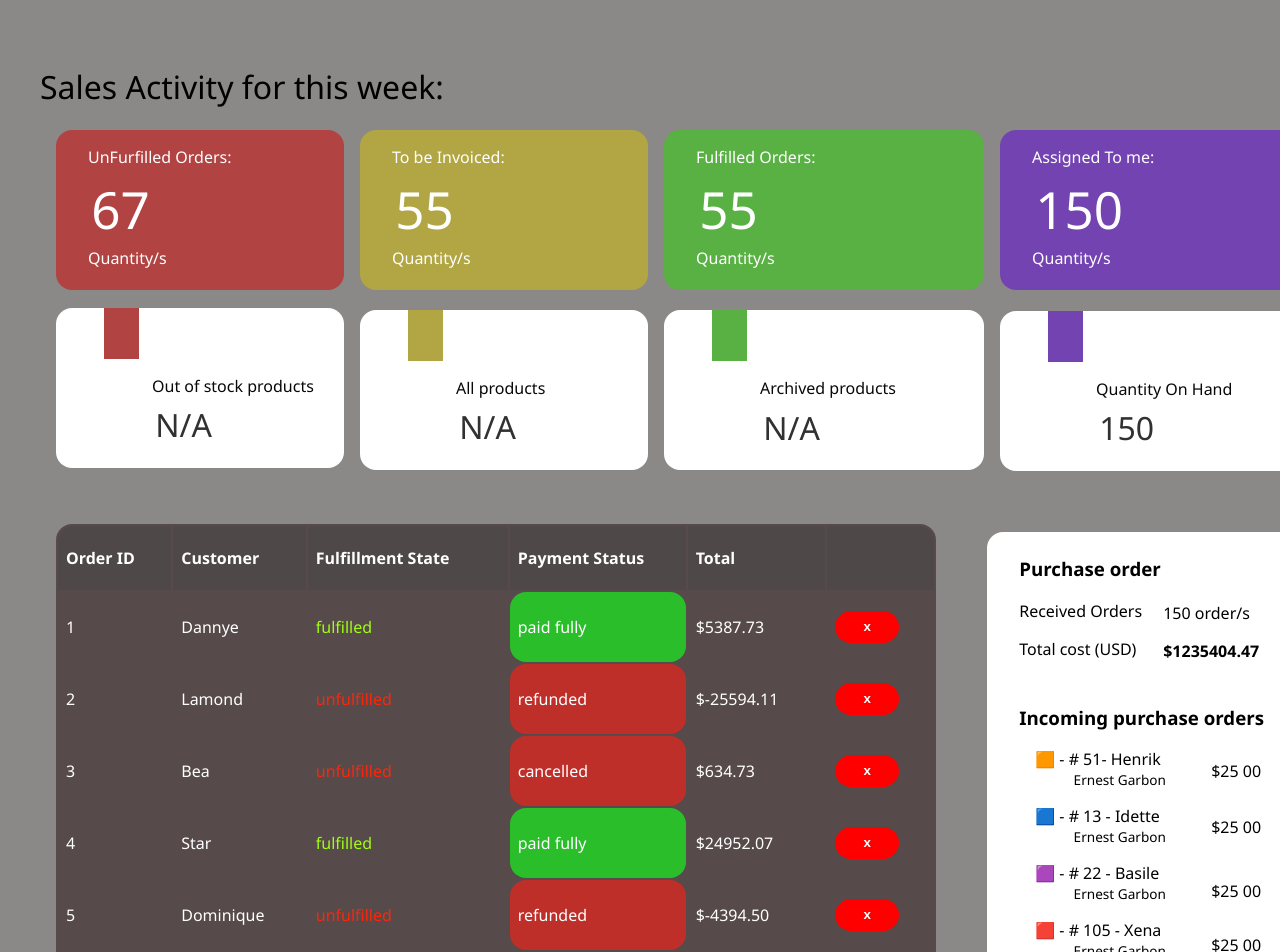
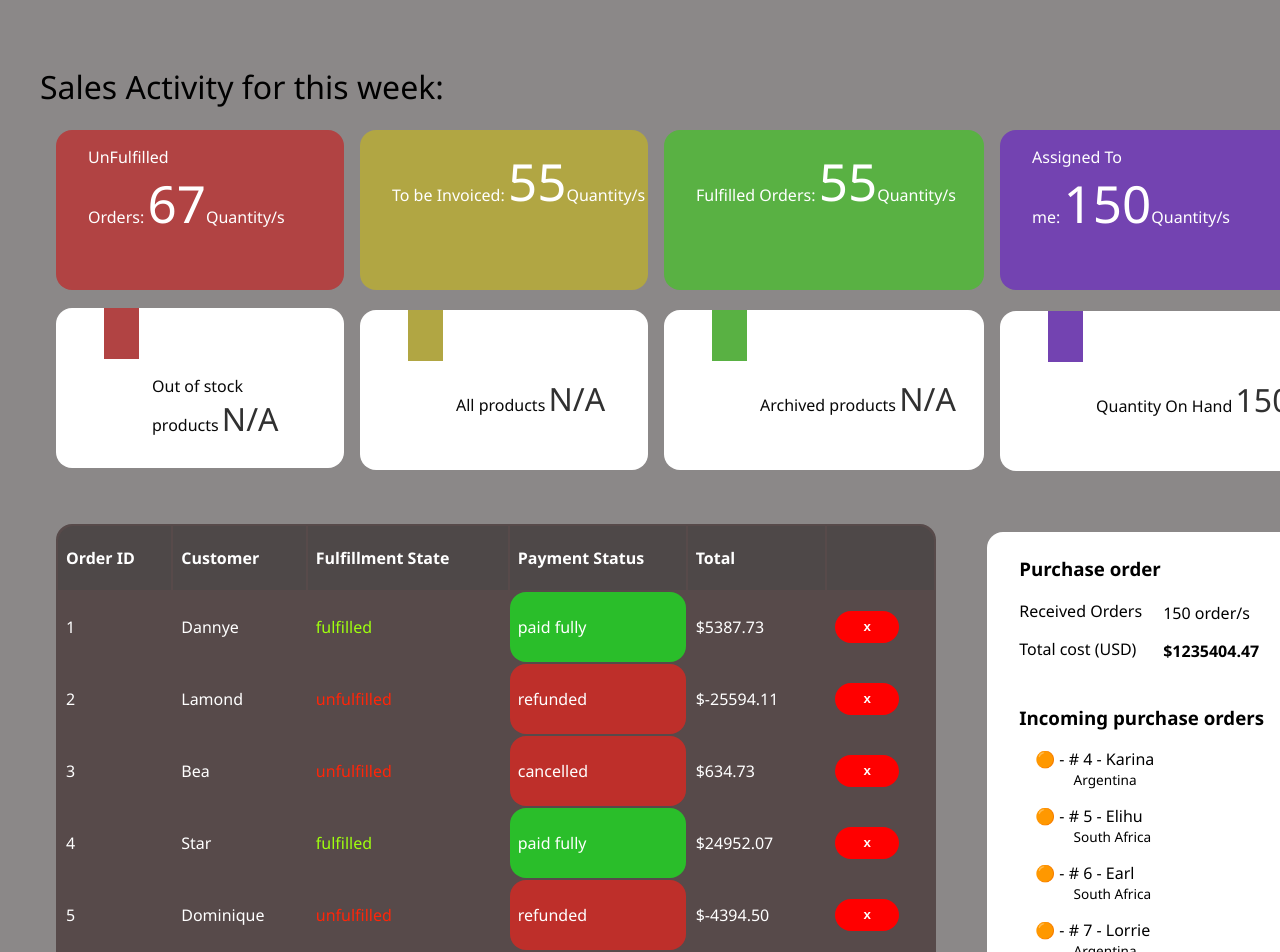
Before and after one commit to YungPharaoh65/SalesActivity-page, a React (Vite) app: page / in a window 1280 px wide. Shown: the top 952 px of the page. Built offline with nearby package versions, Linux system fonts and the light colour scheme.

Commit message:
created FILE_DATA and made changes in Header.jsx

```diff
--- /dev/null
+++ b/src/FILE_DATA.json
@@ -0,0 +1,100 @@
+[{"order_id":1,"first_name":"Doris","area":"Argentina"},
+{"order_id":2,"first_name":"Thelma","area":"Argentina"},
+{"order_id":3,"first_name":"Brigitte","area":"Argentina"},
+{"order_id":4,"first_name":"Karina","area":"Argentina"},
+{"order_id":5,"first_name":"Elihu","area":"South Africa"},
+{"order_id":6,"first_name":"Earl","area":"South Africa"},
+{"order_id":7,"first_name":"Lorrie","area":"Argentina"},
+{"order_id":8,"first_name":"Tabina","area":"Sri Lanka"},
+{"order_id":9,"first_name":"Alair","area":"South Africa"},
+{"order_id":10,"first_name":"Griffie","area":"Costa Rica"},
+{"order_id":11,"first_name":"Bastian","area":"Argentina"},
+{"order_id":12,"first_name":"Brade","area":"Bolivia"},
+{"order_id":13,"first_name":"Alan","area":"Argentina"},
+{"order_id":14,"first_name":"Barby","area":"South Africa"},
+{"order_id":15,"first_name":"Mignonne","area":"Argentina"},
+{"order_id":16,"first_name":"Wade","area":"Bolivia"},
+{"order_id":17,"first_name":"Rose","area":"Namibia"},
+{"order_id":18,"first_name":"Hamel","area":"Sri Lanka"},
+{"order_id":19,"first_name":"Arabela","area":"Sri Lanka"},
+{"order_id":20,"first_name":"Jeannie","area":"Bolivia"},
+{"order_id":21,"first_name":"Dion","area":"Argentina"},
+{"order_id":22,"first_name":"Terencio","area":"South Africa"},
+{"order_id":23,"first_name":"Anastasia","area":"Argentina"},
+{"order_id":24,"first_name":"Berni","area":"Bolivia"},
+{"order_id":25,"first_name":"Chloette","area":"Argentina"},
+{"order_id":26,"first_name":"Shari","area":"Sri Lanka"},
+{"order_id":27,"first_name":"Siusan","area":"Argentina"},
+{"order_id":28,"first_name":"Hal","area":"South Africa"},
+{"order_id":29,"first_name":"Darin","area":"Argentina"},
+{"order_id":30,"first_name":"Christal","area":"Costa Rica"},
+{"order_id":31,"first_name":"Jo ann","area":"South Africa"},
+{"order_id":32,"first_name":"Coral","area":"South Africa"},
+{"order_id":33,"first_name":"Fredi","area":"South Africa"},
+{"order_id":34,"first_name":"Tanner","area":"Bolivia"},
+{"order_id":35,"first_name":"Kevyn","area":"Bolivia"},
+{"order_id":36,"first_name":"Muire","area":"Argentina"},
+{"order_id":37,"first_name":"Norene","area":"Argentina"},
+{"order_id":38,"first_name":"Berri","area":"Costa Rica"},
+{"order_id":39,"first_name":"Melita","area":"Argentina"},
+{"order_id":40,"first_name":"Wilt","area":"Argentina"},
+{"order_id":41,"first_name":"Cory","area":"South Africa"},
+{"order_id":42,"first_name":"Francene","area":"Argentina"},
+{"order_id":43,"first_name":"Valentino","area":"South Africa"},
+{"order_id":44,"first_name":"Tania","area":"Argentina"},
+{"order_id":45,"first_name":"Salome","area":"Bolivia"},
+{"order_id":46,"first_name":"Wallie","area":"Argentina"},
+{"order_id":47,"first_name":"Angelica","area":"Argentina"},
+{"order_id":48,"first_name":"Veriee","area":"Argentina"},
+{"order_id":49,"first_name":"Mollee","area":"Argentina"},
+{"order_id":50,"first_name":"Idalina","area":"Argentina"},
+{"order_id":51,"first_name":"Vivien","area":"Argentina"},
+{"order_id":52,"first_name":"Andriana","area":"Sri Lanka"},
+{"order_id":53,"first_name":"Giusto","area":"Namibia"},
+{"order_id":54,"first_name":"Max","area":"Botswana"},
+{"order_id":55,"first_name":"Kelsey","area":"Argentina"},
+{"order_id":56,"first_name":"Stacey","area":"Argentina"},
+{"order_id":57,"first_name":"Lyndsay","area":"Argentina"},
+{"order_id":58,"first_name":"Emmaline","area":"South Africa"},
+{"order_id":59,"first_name":"Ashil","area":"Argentina"},
+{"order_id":60,"first_name":"Kaela","area":"Argentina"},
+{"order_id":61,"first_name":"Ree","area":"South Africa"},
+{"order_id":62,"first_name":"Georgena","area":"Bolivia"},
+{"order_id":63,"first_name":"Everard","area":"South Africa"},
+{"order_id":64,"first_name":"Elliott","area":"Costa Rica"},
+{"order_id":65,"first_name":"Osborn","area":"Costa Rica"},
+{"order_id":66,"first_name":"Glennis","area":"Argentina"},
+{"order_id":67,"first_name":"Barbe","area":"Argentina"},
+{"order_id":68,"first_name":"Giles","area":"Argentina"},
+{"order_id":69,"first_name":"Ainslie","area":"South Africa"},
+{"order_id":70,"first_name":"Sapphira","area":"Argentina"},
+{"order_id":71,"first_name":"Norbie","area":"Argentina"},
+{"order_id":72,"first_name":"Herby","area":"Argentina"},
+{"order_id":73,"first_name":"Morgun","area":"Argentina"},
+{"order_id":74,"first_name":"Tuck","area":"Argentina"},
+{"order_id":75,"first_name":"Allina","area":"Argentina"},
+{"order_id":76,"first_name":"Sandy","area":"Bolivia"},
+{"order_id":77,"first_name":"Raychel","area":"Costa Rica"},
+{"order_id":78,"first_name":"Orelie","area":"Argentina"},
+{"order_id":79,"first_name":"Barbara","area":"Argentina"},
+{"order_id":80,"first_name":"Lyell","area":"Argentina"},
+{"order_id":81,"first_name":"Ryon","area":"Argentina"},
+{"order_id":82,"first_name":"Dorie","area":"Argentina"},
+{"order_id":83,"first_name":"Dean","area":"Argentina"},
+{"order_id":84,"first_name":"Tomi","area":"South Africa"},
+{"order_id":85,"first_name":"Anastasia","area":"Argentina"},
+{"order_id":86,"first_name":"Feodor","area":"South Africa"},
+{"order_id":87,"first_name":"Dougy","area":"South Africa"},
+{"order_id":88,"first_name":"Mae","area":"Argentina"},
+{"order_id":89,"first_name":"Bradney","area":"South Africa"},
+{"order_id":90,"first_name":"Bobbie","area":"Namibia"},
+{"order_id":91,"first_name":"Mira","area":"South Africa"},
+{"order_id":92,"first_name":"Wilone","area":"Argentina"},
+{"order_id":93,"first_name":"Nessie","area":"Argentina"},
+{"order_id":94,"first_name":"Sib","area":"Argentina"},
+{"order_id":95,"first_name":"Delphinia","area":"Argentina"},
+{"order_id":96,"first_name":"Trumaine","area":"Austria"},
+{"order_id":97,"first_name":"Tessa","area":"Argentina"},
+{"order_id":98,"first_name":"Gail","area":"Bolivia"},
+{"order_id":99,"first_name":"Ashleigh","area":"Argentina"},
+{"order_id":100,"first_name":"Amaleta","area":"South Africa"}]
--- a/src/Header/Header.jsx
+++ b/src/Header/Header.jsx
@@ -1,164 +1,140 @@
+import React, { useState, useEffect } from 'react';
+import styles from './Header.module.css';
+import FILE_DATA from '../FILE_DATA.json'; // Ensure this file is correctly imported
 
-import styles from './Header.module.css'
+function Header({ totalCost, unfulfilledCount, fulfilledCount, totalOrders }) {
+    const [index, setIndex] = useState(0);
 
-// ERROR AT LINE 58 :-(
+    useEffect(() => {
+        const interval = setInterval(() => {
+            setIndex((prevIndex) => (prevIndex + 1) % FILE_DATA.length);
+        }, 2000); // 2000 milliseconds = 2 seconds
 
-function Header({ totalCost, unfulfilledCount, fulfilledCount, totalOrders }){
+        return () => clearInterval(interval); // Cleanup on unmount
+    }, []);
 
+    const getOrderDataForTab = (tabIndex) => {
+        const dataIndex = (index + tabIndex) % FILE_DATA.length;
+        return FILE_DATA[dataIndex];
+    };
 
-    return(
+    return (
+        <header>
+            <br /><br />
+            <h1>Sales Activity for this week:</h1>
 
-        //first Row Boxes with colors
-        <header>
-
-            <br /><br />
-            <h1>Sales Activity for this week: </h1>
-
-            <div className={styles.box1}><p className={styles.text1}>UnFurfilled Orders: <p className={styles.number}>{unfulfilledCount}</p> Quantity/s</p></div>
+            <div className={styles.box1}>
+                <p className={styles.text1}>
+                    UnFulfilled Orders:
+                    <span className={styles.number}>{unfulfilledCount}</span>
+                    Quantity/s
+                </p>
+            </div>
 
             <div className={styles.moveyellow}>
                 <div className={styles.move2}>
-
-                <div className={styles.box2}><p className={styles.text1}>To be Invoiced: <p className={styles.number}>{fulfilledCount}</p> Quantity/s</p> </div>
+                    <div className={styles.box2}>
+                        <p className={styles.text1}>
+                            To be Invoiced:
+                            <span className={styles.number}>{fulfilledCount}</span>
+                            Quantity/s
+                        </p>
+                    </div>
                 </div>
             </div>
 
-
             <div className={styles.move2}>
-                <div className={styles.box3}><p className={styles.text1}>Fulfilled Orders: <p className={styles.number}>{fulfilledCount}</p> Quantity/s</p> </div>
+                <div className={styles.box3}>
+                    <p className={styles.text1}>
+                        Fulfilled Orders:
+                        <span className={styles.number}>{fulfilledCount}</span>
+                        Quantity/s
+                    </p>
+                </div>
             </div>
 
             <div className={styles.move2}>
-                <div className={styles.box4}><p className={styles.text1}>Assigned To me: <p className={styles.number}>{totalOrders}</p> Quantity/s</p> </div>
+                <div className={styles.box4}>
+                    <p className={styles.text1}>
+                        Assigned To me:
+                        <span className={styles.number}>{totalOrders}</span>
+                        Quantity/s
+                    </p>
+                </div>
             </div>
 
-            {/* Second Row Boxes  with Info */}  {/* Second Row Boxes  with Info */}  {/* Second Row Boxes  with Info */}  {/* Second Row Boxes  with Info */}
-            {/* Second Row Boxes  with Info */}  {/* Second Row Boxes  with Info */}  {/* Second Row Boxes  with Info */}  {/* Second Row Boxes  with Info */}  {/* Second Row Boxes  with Info */}
             <br />
-            <div className={styles.box11}><div className={styles.smallbox11}></div> <p className={styles.text11}>Out of stock products <p className={styles.number1}>N/A</p> </p></div>
- <br />
-            <div className={styles.move21}>
-            <div className={styles.box21}><div className={styles.smallbox21}></div><p className={styles.text11}>All products <p className={styles.number1}>N/A</p> </p> </div>
+            <div className={styles.box11}>
+                <div className={styles.smallbox11}></div>
+                <p className={styles.text11}>
+                    Out of stock products
+                    <span className={styles.number1}>N/A</span>
+                </p>
             </div>
             <br />
             <div className={styles.move21}>
-            <div className={styles.box31}><div className={styles.smallbox31}></div><p className={styles.text11}>Archived products <p className={styles.number1}>N/A</p> </p> </div>
+                <div className={styles.box21}>
+                    <div className={styles.smallbox21}></div>
+                    <p className={styles.text11}>
+                        All products
+                        <span className={styles.number1}>N/A</span>
+                    </p>
+                </div>
             </div>
             <br />
             <div className={styles.move21}>
-            <div className={styles.box41}><div className={styles.smallbox41}></div><p className={styles.text11}>Quantity On Hand <p className={styles.number1}>{totalOrders}</p> </p> </div>
+                <div className={styles.box31}>
+                    <div className={styles.smallbox31}></div>
+                    <p className={styles.text11}>
+                        Archived products
+                        <span className={styles.number1}>N/A</span>
+                    </p>
+                </div>
+            </div>
+            <br />
+            <div className={styles.move21}>
+                <div className={styles.box41}>
+                    <div className={styles.smallbox41}></div>
+                    <p className={styles.text11}>
+                        Quantity On Hand
+                        <span className={styles.number1}>{totalOrders}</span>
+                    </p>
+                </div>
             </div>
 
-             {/* Second Row Boxes  with Info */}  {/* Second Row Boxes  with Info */}  {/* Second Row Boxes  with Info */}  {/* Second Row Boxes  with Info */}
-            {/* Second Row Boxes  with Info */}  {/* Second Row Boxes  with Info */}  {/* Second Row Boxes  with Info */}  {/* Second Row Boxes  with Info */}  {/* Second Row Boxes  with Info */}
-
-            {/*Latest sale orders-by sales channel*/}{/*Latest sale orders-by sales channel*/}{/*Latest sale orders-by sales channel*/}{/*Latest sale orders-by sales channel*/}{/*Latest sale orders-by sales channel*/}
-            {/*Latest sale orders-by sales channel*/}{/*Latest sale orders-by sales channel*/}{/*Latest sale orders-by sales channel*/}{/*Latest sale orders-by sales channel*/}{/*Latest sale orders-by sales channel*/}
-
-
-
-
-
-
-            {/*Latest sale orders-by sales channel*/}{/*Latest sale orders-by sales channel*/}{/*Latest sale orders-by sales channel*/}{/*Latest sale orders-by sales channel*/}{/*Latest sale orders-by sales channel*/}
-            {/*Latest sale orders-by sales channel*/}{/*Latest sale orders-by sales channel*/}{/*Latest sale orders-by sales channel*/}{/*Latest sale orders-by sales channel*/}{/*Latest sale orders-by sales channel*/}
-
-
-
-            {/*Purchase Orders*/}{/*Purchase Orders*/}{/*Purchase Orders*/}{/*Purchase Orders*/}{/*Purchase Orders*/}{/*Purchase Orders*/}{/*Purchase Orders*/}{/*Purchase Orders*/}{/*Purchase Orders*/}{/*Purchase Orders*/}
-            {/*Purchase Orders*/}{/*Purchase Orders*/}{/*Purchase Orders*/}{/*Purchase Orders*/}{/*Purchase Orders*/}{/*Purchase Orders*/}{/*Purchase Orders*/}{/*Purchase Orders*/}{/*Purchase Orders*/}{/*Purchase Orders*/}
             <br />
 
-
-
             <div className={styles.move222}>
-            <div className={styles.box71}> <h3>Purchase order</h3>
+                <div className={styles.box71}>
+                    <h3>Purchase order</h3>
                     <p className={styles.topic2}>Received Orders</p>
                     <p className={styles.topic2}>Total cost (USD)</p>
 
-
                     <div className={styles.number2}>
                         <p className={styles.receivedOrders}>{totalOrders} order/s</p>
-            <p className={styles.totalCost}>${totalCost.toFixed(2)}</p> {/* how do i connect this on Header component to the total added amount from order.total on the Stock component on jsx*/}
+                        <p className={styles.totalCost}>${totalCost.toFixed(2)}</p>
+                    </div>
+
+                    <div>
+                        <h3>Incoming purchase orders</h3>
+                        {[0, 1, 2, 3, 4].map((tabIndex) => {
+                            const currentData = getOrderDataForTab(tabIndex);
+                            return (
+                                <React.Fragment key={tabIndex}>
+                                    <p className={styles.topic3}>🟠 - # {currentData.order_id} - {currentData.first_name}</p>
+                                    <p className={styles.topic33}>{currentData.area}</p>
+                                </React.Fragment>
+                            );
+                        })}
                     </div>
 
 
-
-
-            <h3>Incoming purchase orders</h3>
-
-            {/* This is grouuped by the way*/}
-            <p className={styles.topic3}> 🟧 - # 51- Henrik </p>
-            <p className={styles.topic33}> Ernest Garbon </p>
-
-            <p className={styles.topic3}> 🟦 - # 13 - Idette </p>
-            <p className={styles.topic33}> Ernest Garbon </p>
-
-            <p className={styles.topic3}> 🟪 - # 22 - Basile </p>
-            <p className={styles.topic33}> Ernest Garbon </p>
-
-            <p className={styles.topic3}> 🟥 - # 105 - Xena </p>
-            <p className={styles.topic33}> Ernest Garbon </p>
-
-
-            <div className={styles.number3}>
-            <p className={styles.incomingAmount}>$25 00</p>
-            <p className={styles.incomingAmount}>$25 00</p>
-
-
-            <p className={styles.spaceAmount}>$25 00</p>
-            <p className={styles.spaceAmount}>$25 00</p>
+                </div>
             </div>
 
-           <p className={styles.topic22}>view all</p>
-            </div>
-
-
-
-
-
-            </div>
-
-
-
-
-           {/*Purchase Orders*/}{/*Purchase Orders*/}{/*Purchase Orders*/}{/*Purchase Orders*/}{/*Purchase Orders*/}{/*Purchase Orders*/}{/*Purchase Orders*/}{/*Purchase Orders*/}{/*Purchase Orders*/}{/*Purchase Orders*/}
-
             <br /><br /><br /><br /><br />
-
-
-
-
-
-
-
-
-
-
-
-
-
-
-
-
-
-
-
-
-
-
-
-
-
-
         </header>
-
-
-
-
-
     );
-
 }
 
-export default Header
+export default Header;
```
Lines whose indentation alone changed are shown as unchanged.
